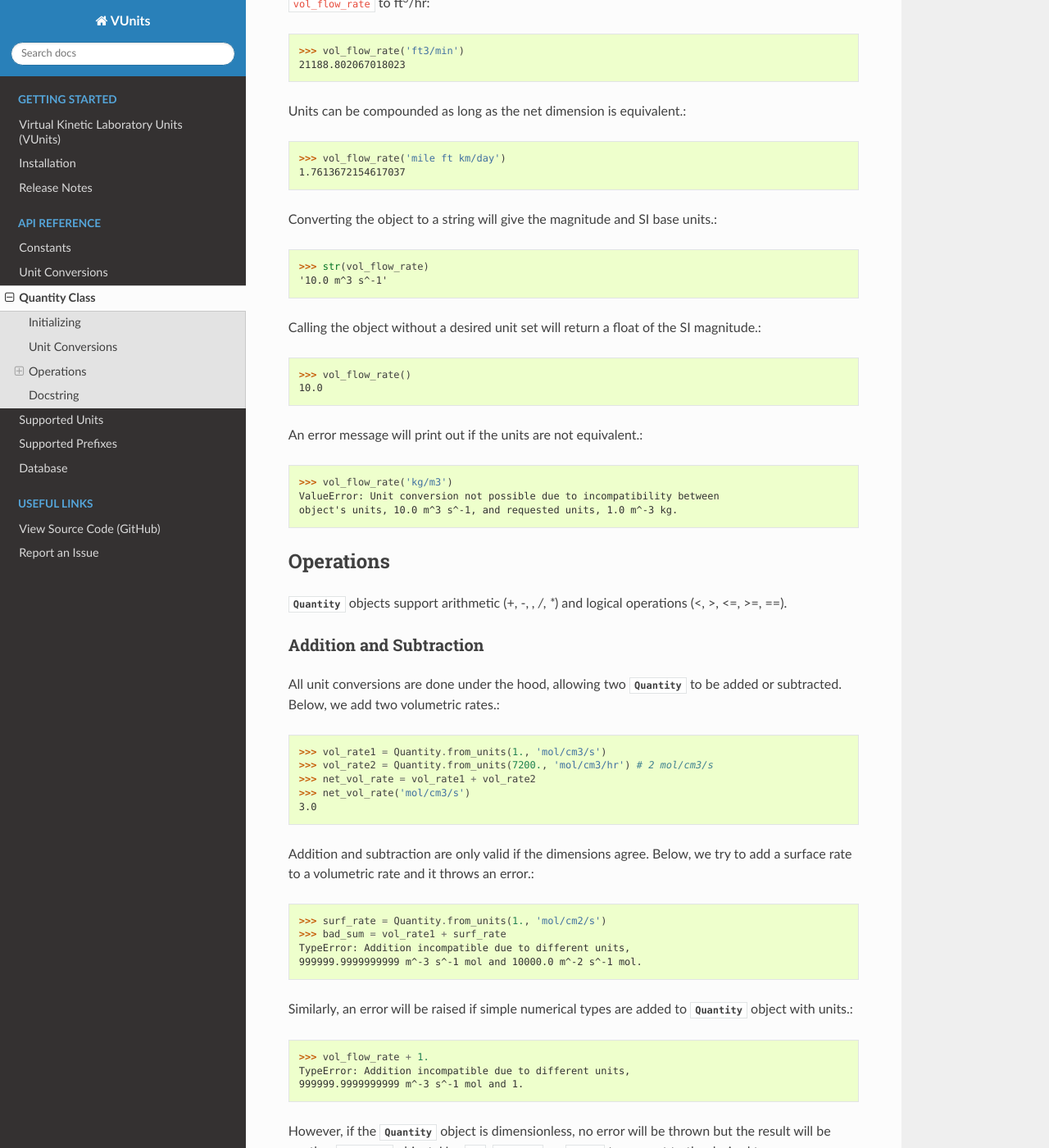
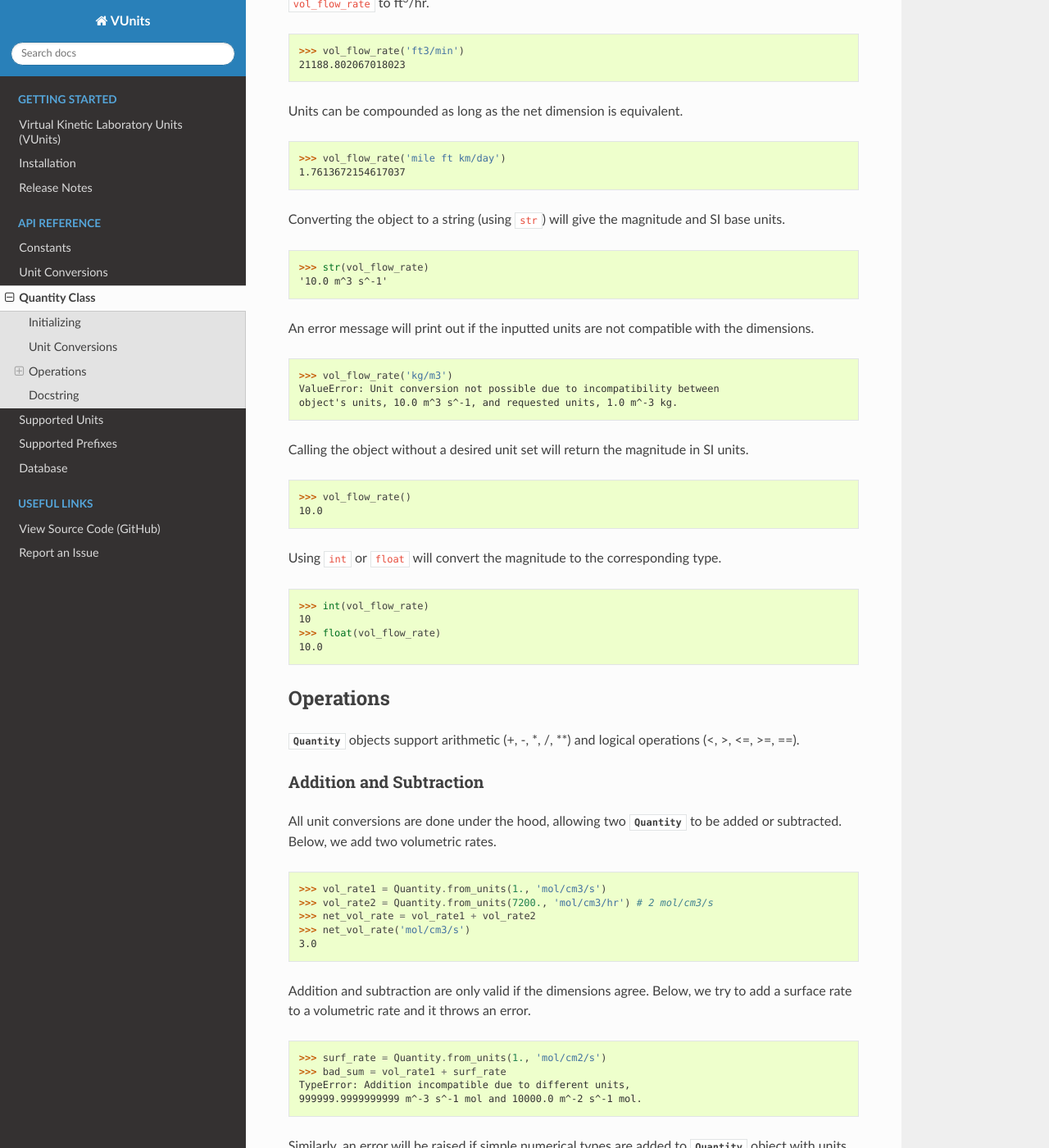
Before and after one commit to VlachosGroup/vunits, a Sphinx documentation site: the page built from docs/source/quantity.rst, in a window 1280 px wide and 1400 px high, scrolled down 879 px. Shown: the whole window at 82% size. Built offline with Sphinx 7.4.7 and the Read the Docs theme 2.0.0, drawn with Linux system fonts in a browser that asks for light colours; some of the changed text lies outside the part shown.

Commit message:
Minor updates to documentation
Edited dependencies roles and fixed formatting in Quantity page.

```diff
--- a/README.rst
+++ b/README.rst
@@ -21,8 +21,8 @@ Dependencies
 
 -  Python3
 -  `Numpy`_: Used for vector and matrix operations
--  `Pandas`_: Used to import data from Excel files
--  `xlrd`_: Used by Pandas to import Excel files
+-  `Pandas`_: Used to represent unit dimensions of Quantity objects
+-  `xlrd`_: (Optional) Used by testing suite to read Excel spreadsheets
 
 Getting Started
 ---------------
--- a/docs/source/quantity.rst
+++ b/docs/source/quantity.rst
@@ -12,13 +12,13 @@ temperature, amount, electric current, and light intensity).
 
 A :class:`~vunits.quantity.Quantity` object can be created manually if one knows
 the magnitude and the corresponding SI base units. Below we initialize a
-volumetric flow rate to be 10 m\ :sup:`3`\ /s. ::
+volumetric flow rate to be 10 m\ :sup:`3`\ /s.
 
    >>> from vunits.quantity import Quantity
    >>> vol_flow_rate = Quantity(mag=10., m=3., s=-1)
 
 However, the most convenient way to create :class:`~vunits.quantity.Quantity`
-objects is by using ``from_units``. ::
+objects is by using ``from_units``.
 
    >>> vol_flow_rate = Quantity.from_units(10., 'm3/s')
 
@@ -27,7 +27,7 @@ See the :ref:`unit database <unit_tables>` for supported units.
 also supported. Units should be separated by spaces (' ') or forward slashes
 ('/'). Powers can be specified by appending a number with or without a
 tilda ('^'). Below, we show statements using ``from_units`` that create the
-same object as above.::
+same object as above.
 
    >>> vol_flow_rate = Quantity.from_units(10., 'm^3 s-1')
    >>> vol_flow_rate = Quantity.from_units(10000., 'cm^3/ms')
@@ -38,44 +38,54 @@ Unit Conversions
 Unit conversions are all handled internally. After a
 :class:`~vunits.quantity.Quantity` object is created, you can specify any
 equivalent unit by passing the desired unit as a string. For example, below we
-convert ``vol_flow_rate`` to ft\ :sup:`3`\ /hr::
+convert ``vol_flow_rate`` to ft\ :sup:`3`\ /hr.
 
    >>> vol_flow_rate('ft3/min')
    21188.802067018023
 
-Units can be compounded as long as the net dimension is equivalent.::
+Units can be compounded as long as the net dimension is equivalent.
 
    >>> vol_flow_rate('mile ft km/day')
    1.7613672154617037
 
-Converting the object to a string will give the magnitude and SI base units.::
+Converting the object to a string (using ``str``) will give the magnitude and
+SI base units.
 
    >>> str(vol_flow_rate)
    '10.0 m^3 s^-1'
 
-Calling the object without a desired unit set will return a float of the SI
-magnitude.::
-
-   >>> vol_flow_rate()
-   10.0
-
-An error message will print out if the units are not equivalent.::
+An error message will print out if the inputted units are not compatible with
+the dimensions.
 
    >>> vol_flow_rate('kg/m3')
    ValueError: Unit conversion not possible due to incompatibility between
    object's units, 10.0 m^3 s^-1, and requested units, 1.0 m^-3 kg.
 
+Calling the object without a desired unit set will return the magnitude in SI
+units.
+
+   >>> vol_flow_rate()
+   10.0
+
+Using ``int`` or ``float`` will convert the magnitude to the corresponding type.
+
+   >>> int(vol_flow_rate)
+   10
+   >>> float(vol_flow_rate)
+   10.0
+
 Operations
 ----------
 
-:class:`~vunits.quantity.Quantity` objects support arithmetic (+, -, *, /, **)
+:class:`~vunits.quantity.Quantity` objects support arithmetic (+, -, \*, /,
+\*\*)
 and logical operations (<, >, <=, >=, ==).
 
 Addition and Subtraction
 ~~~~~~~~~~~~~~~~~~~~~~~~
 All unit conversions are done under the hood, allowing two
 :class:`~vunits.quantity.Quantity` to be added or subtracted. Below, we add two
-volumetric rates.::
+volumetric rates.
 
    >>> vol_rate1 = Quantity.from_units(1., 'mol/cm3/s')
    >>> vol_rate2 = Quantity.from_units(7200., 'mol/cm3/hr') # 2 mol/cm3/s
@@ -84,7 +94,7 @@ volumetric rates.::
    3.0
 
 Addition and subtraction are only valid if the dimensions agree. Below, we
-try to add a surface rate to a volumetric rate and it throws an error.::
+try to add a surface rate to a volumetric rate and it throws an error.
 
    >>> surf_rate = Quantity.from_units(1., 'mol/cm2/s')
    >>> bad_sum = vol_rate1 + surf_rate
@@ -92,7 +102,7 @@ try to add a surface rate to a volumetric rate and it throws an error.::
    999999.9999999999 m^-3 s^-1 mol and 10000.0 m^-2 s^-1 mol.
 
 Similarly, an error will be raised if simple numerical types are added to
-:class:`~vunits.quantity.Quantity` object with units.::
+:class:`~vunits.quantity.Quantity` object with units.
 
    >>> vol_flow_rate + 1.
    TypeError: Addition incompatible due to different units,
@@ -101,14 +111,16 @@ Similarly, an error will be raised if simple numerical types are added to
 However, if the :class:`~vunits.quantity.Quantity` object is dimensionless, no
 error will be thrown but the result will be another
 :class:`~vunits.quantity.Quantity` object. Use ``()``, ``float()``, or ``int()``
-to convert to the desired type.::
+to convert to the desired type.
 
    >>> ratio = Quantity(0.5)
-   >>> ratio + 0.2
+   >>> # Adding a float to Quantity will return a Quantity object
+   >>> new_ratio = ratio + 0.2
    <vunits.quantity.Quantity object at 0x000002DFCD2364A8>
-   >>> (ratio + 0.2)()
+   >>> # Access the magnitude by calling object or using float
+   >>> new_ratio()
    0.7
-   >>> float(ratio + 0.2)
+   >>> float(new_ratio)
    0.7
 
 Multiplication and Division
@@ -116,18 +128,15 @@ Multiplication and Division
 
 Multiplying and dividing units will apply the appropriate operations to the
 units. Below, we calculate the standard molar volume by importing constants
-(which are also :class:`~vunits.quantity.Quantity` objects).::
+(which are also :class:`~vunits.quantity.Quantity` objects).
 
    >>> from vunits.constants import R, T0, P0
-
    >>> # Standard temperature
    >>> print(T0)
    298.15 K
-
    >>> # Standard pressure
    >>> print(P0)
    100000.0 m^-1.0 kg s^-2.0
-
    >>> # Calculate standard molar volume
    >>> V0 = R*T0/P0
    >>> print(V0)
@@ -135,7 +144,7 @@ units. Below, we calculate the standard molar volume by importing constants
 
 Multiplying by simpler Python types (like float) will result in the magnitude
 changing but remember that unless a unit set is called, it will return a
-:class:`~vunits.quantity.Quantity` object.::
+:class:`~vunits.quantity.Quantity` object.
 
    >>> str(100*V0)
    '2.47895618937 m^3 mol^-1'
@@ -147,7 +156,7 @@ Powers
 
 Similarly to multiplying and dividing, the power operator (\*\*) will handle
 unit conversions appropriately. Below we square the volumetric flow rate from
-the unit conversion section.::
+the unit conversion section.
 
    >>> str(vol_flow_rate**2)
    '100.0 m^6 s^-2'
@@ -156,7 +165,7 @@ Logical
 ~~~~~~~
 
 Most of the logical operations (<, >, <=, =>) will only return without errors
-if the units are equivalent.::
+if the units are equivalent.
 
    >>> vol_rate1 > vol_rate2
    False
@@ -174,22 +184,26 @@ However, the equality operators (==, !=), will return never throw errors.
 If both are :class:`~vunits.quantity.Quantity` objects, the units and magnitude
 are compared. A dimensionless :class:`~vunits.quantity.Quantity` object can be
 compared to elementary types (e.g. float). In this case, the magnitudes are
-compared::
+compared.
 
    >>> vol_rate1 == vol_rate1
    True
+   >>> # Different magnitudes result in False
    >>> vol_rate1 == vol_rate2
    False
+   >>> # Different units result in False
    >>> vol_rate1 == surf_rate
    False
+   >>> # Different types result in False
    >>> vol_rate1 == 1.
    False
    >>> vol_rate1 != 1.
    True
 
 If the :class:`~vunits.quantity.Quantity` object is dimensionless, logical
-operators will compare the magnitude.::
+operators will compare the magnitude.
 
+   >>> # From previous section, ratio = Quantity(0.5)
    >>> ratio > 0.6
    False
    >>> ratio < 0.6
```
Also changed, not shown: other parts of docs/source/quantity.rst (+1 -0 lines).
